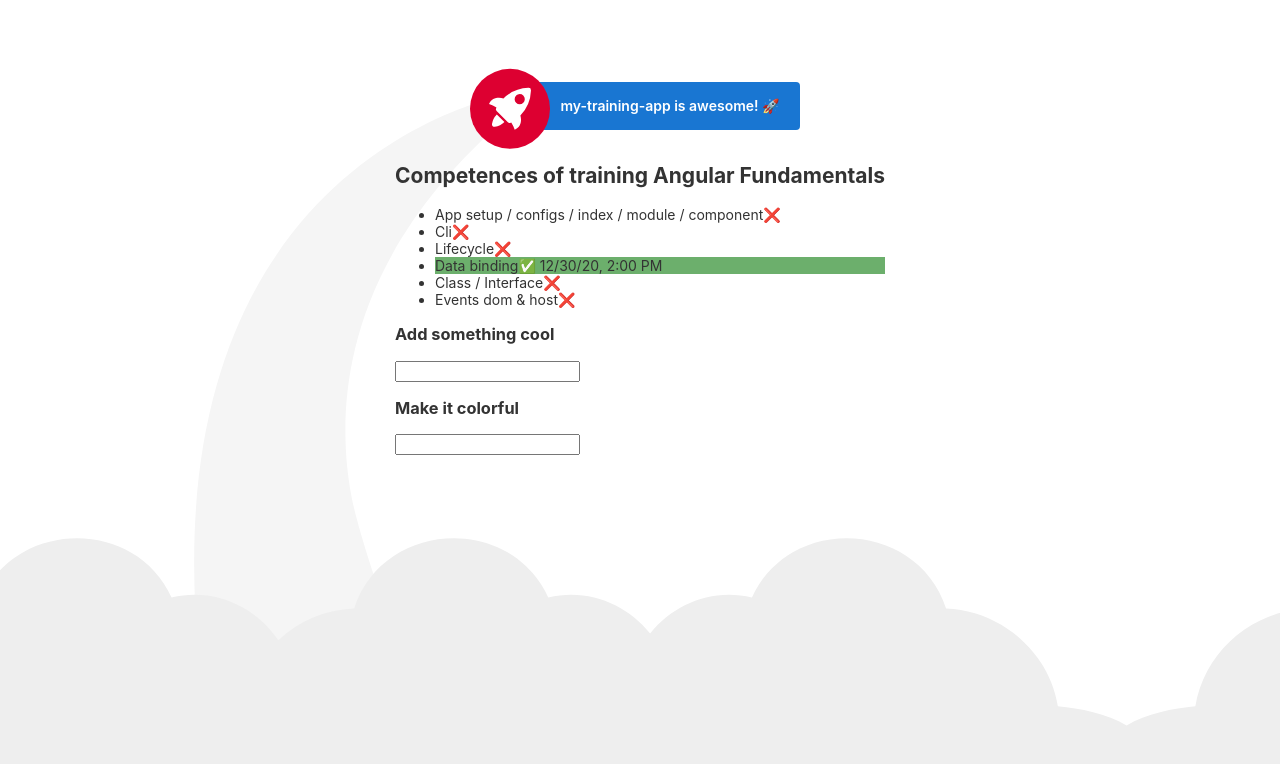
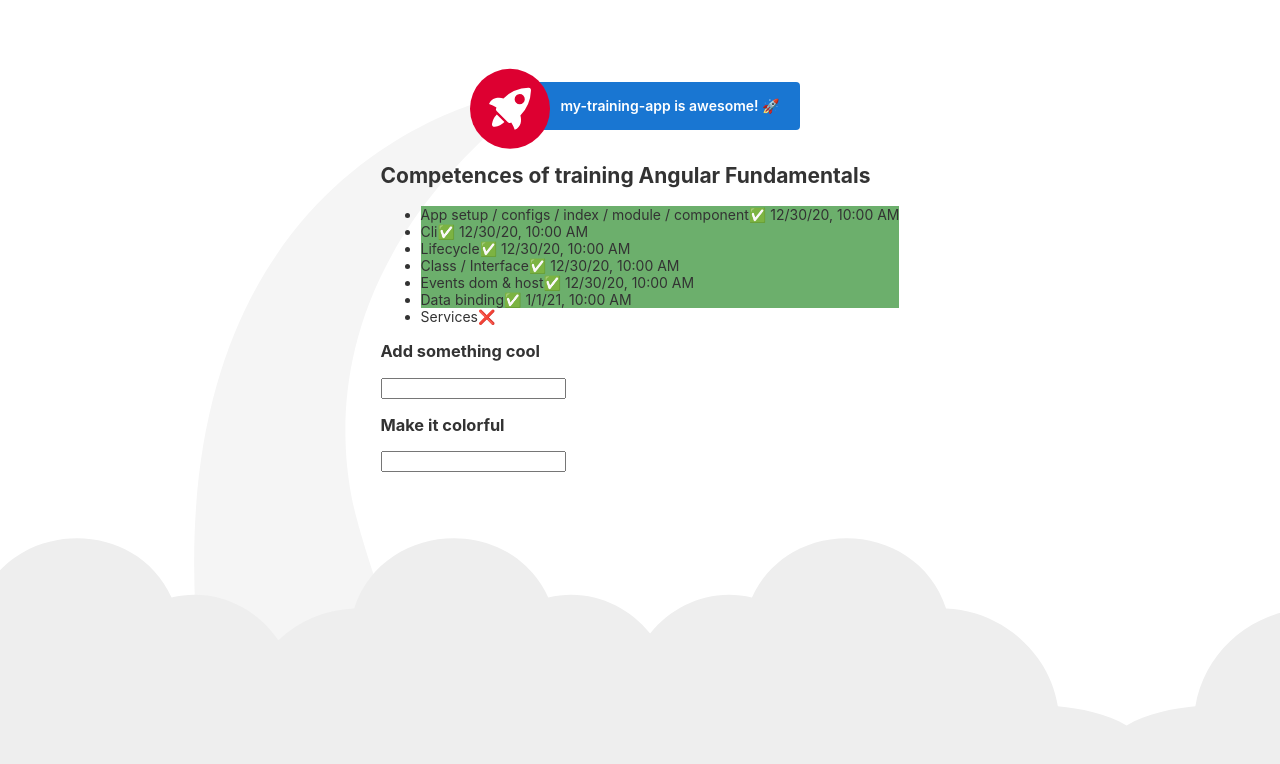
Before and after one commit to Johanbos/my-training-app, an Angular app: page / in a window 1280 px wide. Shown: the top 764 px of the page. Built offline with nearby package versions, Linux system fonts and the light colour scheme.

Commit message:
Service met provided

```diff
--- /dev/null
+++ b/src/app/shared/service/training.service.ts
@@ -0,0 +1,21 @@
+import { Injectable } from '@angular/core';
+import { Training } from '../model/training';
+
+@Injectable({
+  providedIn: 'root'
+})
+export class TrainingService {
+  constructor() { }
+
+  getTraining(): Training {
+    const training: Training = { name: 'Angular Fundamentals', competences: []};
+    training.competences.push( { name: 'App setup / configs / index / module / component', completed: new Date(2020, 11, 30, 10, 0) });
+    training.competences.push( { name: 'Cli', completed: new Date(2020, 11, 30, 10, 0) });
+    training.competences.push( { name: 'Lifecycle', completed: new Date(2020, 11, 30, 10, 0) });
+    training.competences.push( { name: 'Class / Interface', completed: new Date(2020, 11, 30, 10, 0) });
+    training.competences.push( { name: 'Events dom & host', completed: new Date(2020, 11, 30, 10, 0) });
+    training.competences.push( { name: 'Data binding', completed: new Date(2020, 12, 1, 10, 0) });
+    training.competences.push( { name: 'Services' });
+    return training;
+  }
+}
--- a/src/app/training/training.component.ts
+++ b/src/app/training/training.component.ts
@@ -1,5 +1,6 @@
 import { Component, OnInit } from '@angular/core';
 import { Training } from '../shared/model/training';
+import { TrainingService } from '../shared/service/training.service';
 
 @Component({
   selector: 'app-training',
@@ -8,16 +9,9 @@ import { Training } from '../shared/model/training';
 })
 export class TrainingComponent implements OnInit {
   training: Training = { name: '', competences: []};
-  constructor() { }
+  constructor(private trainingService: TrainingService) { }
 
   ngOnInit(): void {
-    this.training.name = 'Angular Fundamentals';
-    this.training.competences.push( { name: 'App setup / configs / index / module / component' });
-    this.training.competences.push( { name: 'Cli' });
-    this.training.competences.push( { name: 'Lifecycle' });
-    this.training.competences.push( { name: 'Data binding', completed: new Date(2020, 11, 30, 14, 0) });
-    this.training.competences.push( { name: 'Class / Interface' });
-    this.training.competences.push( { name: 'Events dom & host' });
+    this.training = this.trainingService.getTraining();
   }
-
 }
```
Also changed, not shown: 1 other file (tests, documents, lock files or other folders).
